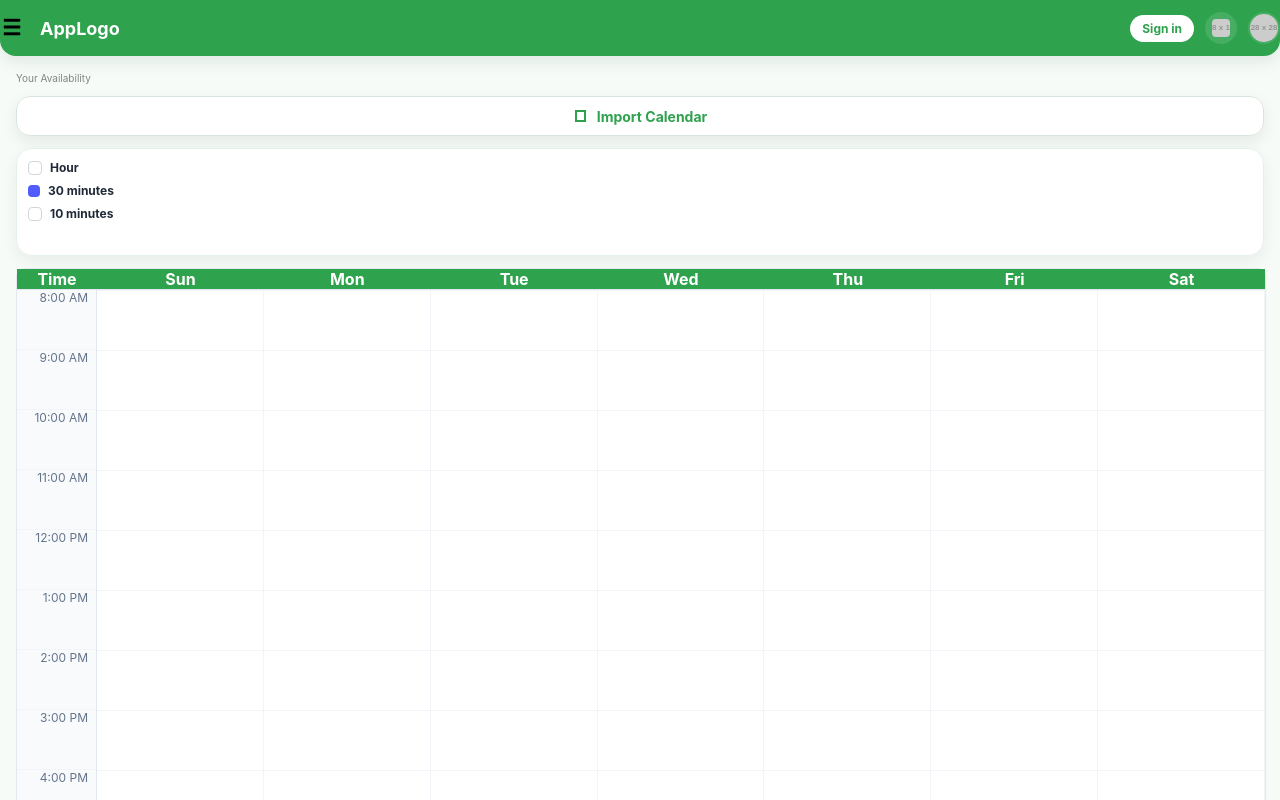
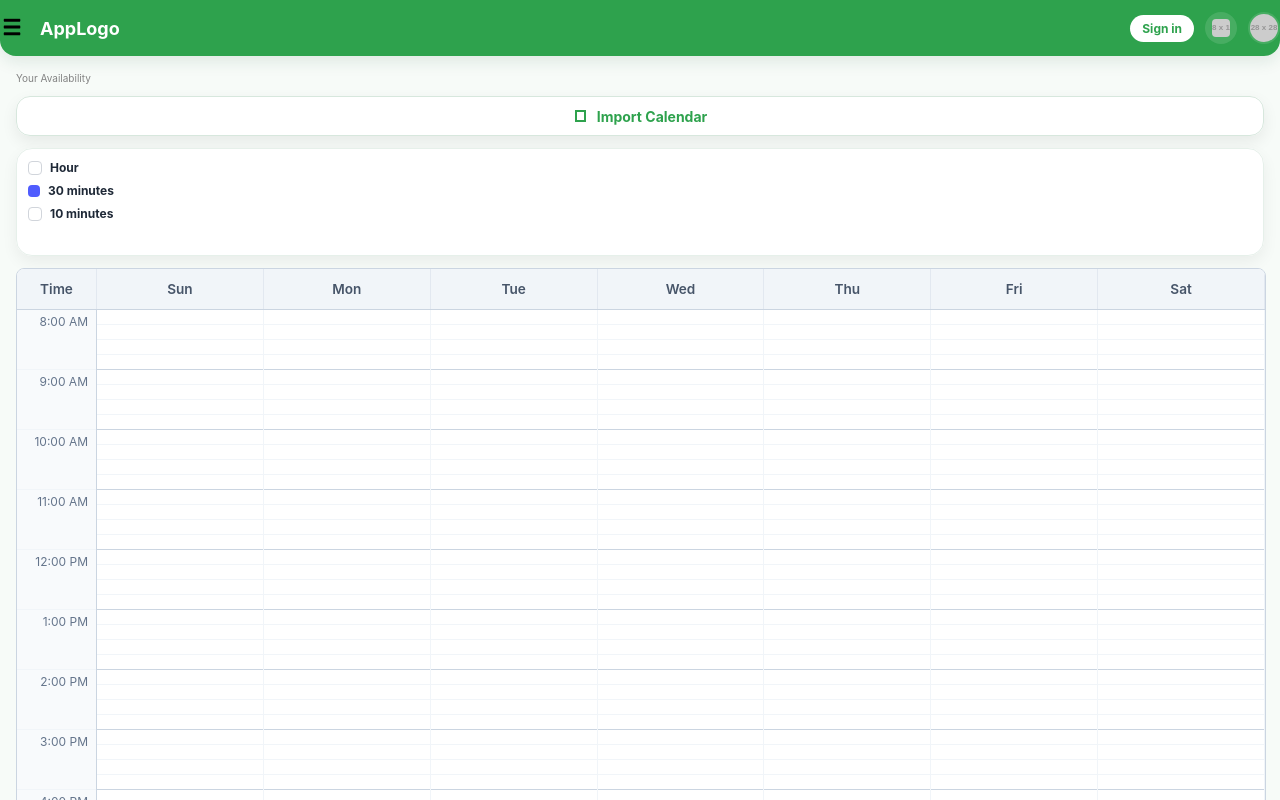
Before and after one commit to malachimcarthur/Meetly, a React (Vite) app in the folder frontend/meetly/: page /availability in a window 1280 px wide. Shown: the top 800 px of the page. Built offline with nearby package versions, Linux system fonts and the light colour scheme.

Commit message:
Divide hours into 15 minute intervals that can be toggled

```diff
--- a/frontend/meetly/src/components/Calendar.tsx
+++ b/frontend/meetly/src/components/Calendar.tsx
@@ -1,3 +1,4 @@
+import React, { useState } from 'react';
 import "./calendar.css";
 
 export class CalendarDay {
@@ -26,46 +27,67 @@ export class CalendarDayRenderer {
   }
 }
 
-const HOURS = [
-  "8:00 AM",
-  "9:00 AM",
-  "10:00 AM",
-  "11:00 AM",
-  "12:00 PM",
-  "1:00 PM",
-  "2:00 PM",
-  "3:00 PM",
-  "4:00 PM",
-  "5:00 PM",
-];
+const HOURS = [8, 9, 10, 11, 12, 13, 14, 15, 16, 17];
+const HOUR_LABELS = [
+  '8:00 AM',
+  '9:00 AM',
+  '10:00 AM',
+  '11:00 AM',
+  '12:00 PM',
+  '1:00 PM',
+  '2:00 PM',
+  '3:00 PM',
+  '4:00 PM',
+  '5:00 PM'];
 
 const DAYS = ["Sun", "Mon", "Tue", "Wed", "Thu", "Fri", "Sat"];
 
 export function CalendarGrid() {
+  const [activeSections, setActiveSections] = useState<Record<string, boolean>>({});
+
+  const handleQuarterClick = (dayName: string, hour: number, quarterIndex: number) => {
+    const key = `${dayName}-${hour}-${quarterIndex}`;
+    setActiveSections(prev => ({
+      ...prev,
+      [key]: !prev[key]
+    }));
+  };
+
   return (
     <div className="calendar-wrapper">
       <div className="calendar-header">
         <div>Time</div>
-        {DAYS.map((day) => (
+        {DAYS.map(day => (
           <div key={day}>{day}</div>
         ))}
       </div>
 
       <div className="calendar-body">
         <div className="time-column">
-          {HOURS.map((hour) => (
-            <div key={hour} className="time-slot">
-              {hour}
-            </div>
+          {HOUR_LABELS.map(label => (
+            <div key={label} className="time-slot">{label}</div>
           ))}
         </div>
 
-        {DAYS.map((dayName) => (
-          <div
-            key={dayName}
-            className="calendar-day-column"
-            data-day={dayName}
-          ></div>
+        {DAYS.map(dayName => (
+          <div key={dayName} className="calendar-day-column">
+            {HOURS.map(hour => (
+              <div key={hour} className="hour-block">
+                {[0, 1, 2, 3].map(quarterIndex => {
+                  const key = `${dayName}-${hour}-${quarterIndex}`;
+                  const isActive = activeSections[key] || false;
+
+                  return (
+                    <div
+                      key={quarterIndex}
+                      className={`quarter-section ${isActive ? 'active' : ''}`}
+                      onClick={() => handleQuarterClick(dayName, hour, quarterIndex)}
+                    />
+                  );
+                })}
+              </div>
+            ))}
+          </div>
         ))}
       </div>
     </div>
--- a/frontend/meetly/src/components/calendar.css
+++ b/frontend/meetly/src/components/calendar.css
@@ -46,6 +46,105 @@
   position: relative;
   height: 600px;
   border-right: 1px solid #f1f5f9;
-  background-image: linear-gradient(to bottom, #f1f5f9 1px, transparent 1px);
-  background-size: 100% 60px;
+  display: flex;
+  flex-direction: column;
 }
+
+.day-section {
+  flex: 1;
+  border-bottom: 1px solid #e2e8f0;
+  background-color: #ffffff;
+  cursor: pointer;
+  transition: background-color 0.2s ease;
+}
+
+.day-section:hover {
+  background-color: #f1f5f9;
+}
+
+.day-section.active {
+  background-color: #a7f3d0;
+  border-bottom-color: #2EA24D;
+}
+
+.calendar-wrapper {
+  display: flex;
+  flex-direction: column;
+  border: 1px solid #cbd5e1;
+  border-radius: 8px;
+  background: #ffffff;
+  overflow: hidden;
+}
+
+
+.calendar-header {
+  display: grid;
+  grid-template-columns: 80px repeat(7, 1fr);
+  background: #f1f5f9;
+  font-weight: 600;
+  text-align: center;
+  border-bottom: 1px solid #cbd5e1;
+  font-size: 0.85rem;
+  color: #475569;
+}
+
+.calendar-header div {
+  padding: 12px 4px;
+  border-right: 1px solid #e2e8f0;
+}
+
+.calendar-body {
+  display: grid;
+  grid-template-columns: 80px repeat(7, 1fr);
+}
+
+.time-column {
+  background: #f8fafc;
+  border-right: 1px solid #cbd5e1;
+}
+
+.time-slot {
+  height: 60px;
+  font-size: 0.75rem;
+  color: #64748b;
+  text-align: right;
+  padding-right: 8px;
+  padding-top: 4px;
+  box-sizing: border-box;
+  border-bottom: 1px solid #f1f5f9;
+}
+
+.calendar-day-column {
+  height: 600px;
+  border-right: 1px solid #f1f5f9;
+  display: flex;
+  flex-direction: column;
+}
+
+.hour-block {
+  height: 60px;
+  display: flex;
+  flex-direction: column;
+  border-bottom: 1px solid #cbd5e1;
+}
+
+.quarter-section {
+  flex: 1;
+  border-bottom: 1px solid #f1f5f9;
+  background-color: #ffffff;
+  cursor: pointer;
+  transition: background-color 0.15s ease;
+}
+
+.quarter-section:last-child {
+  border-bottom: none;
+}
+
+.quarter-section:hover {
+  background-color: #f1f5f9;
+}
+
+.quarter-section.active {
+  background-color: #a7f3d0;
+  border-bottom-color: #2EA24D;
+}
```
